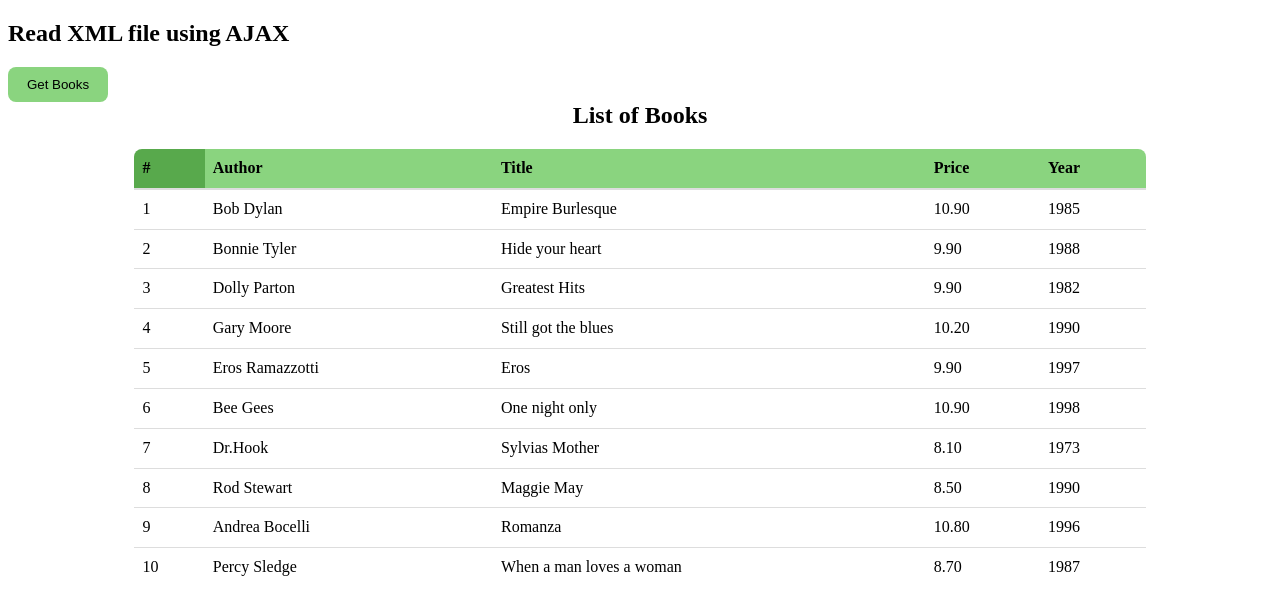
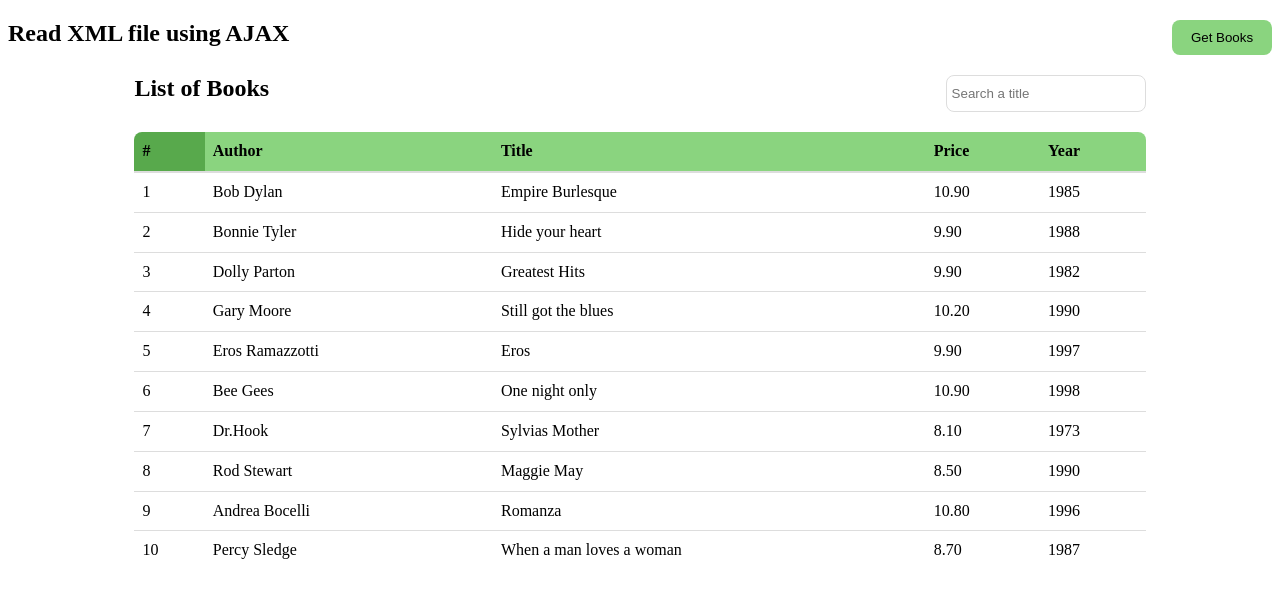
Before and after one commit to IsmailBourbie/AJAX-XML, a plain HTML site: page index.html in a window 1280 px wide. Both pictures are taken after a click on the button "Get Books". Drawn offline with Linux system fonts and the light colour scheme.

Commit message:
add description paragraph, add search input

```diff
--- a/index.html
+++ b/index.html
@@ -4,11 +4,27 @@
     <title>AJAX XML</title>
 <body>
 
+    <header>
+        <div class="header-title">
             <h2>Read XML file using AJAX</h2>
+        </div>
+        <div class="header-btn">
+            <button id="send" type="button">Get Books</button>
+        </div>
+    </header>
 
-    <button id="send" type="button">Get Books</button>
+    <section id="page-desc" class="description">
+        <p>Lorem ipsum dolor sit amet consectetur adipisicing elit. Cupiditate iusto, mollitia dignissimos suscipit, odio necessitatibus dolorem molestias molestiae nulla voluptatibus ut rerum laborum quisquam dolor ipsa totam. Consectetur eum similique non? Vero facere maxime, sequi labore quae dignissimos eos numquam!</p>
+    </section>
+    <div id="result-container" class="container">
+        <div class="container-header">
+            <div class="headerTitle">
                 <h2 id="tableTitle">List of Books</h2>
-
+            </div>
+            <div id="searchTitle">
+                <input type="search" placeholder="Search a title">
+            </div>
+        </div>
         <div id="displayData">
             <table id="demo">
                 <thead>
@@ -23,6 +39,7 @@
                 <tbody id="tableBody"></tbody>
             </table>
         </div>
+    </div>
     <script src="plugins.js"></script>
 
 </body>
--- a/main.css
+++ b/main.css
@@ -13,23 +13,60 @@ button#send:hover {
     opacity: .9;
 }
 
-button#send:focus {
+button:focus, input:focus {
     outline: none;
 }
-h2#tableTitle {
+
+section {
+    width: 50%;
+    margin: 160px auto;
+}
+section p {
     text-align: center;
-    margin-top: 0px;
+    font-size: 20px;
+    line-height: 1.5em;
+    word-spacing: .1em;
+    color: #676767;
+}
+div.container {
+    width: 80%;
+    margin: auto;
     display: none;
 }
+div.container .container-header, header {
+    overflow: hidden;
+    margin-top: 20px;
+}
+div.container .container-header .headerTitle, header .header-title{
+    float: left;
+}
+
+div.container .container-header .headerTitle h2, header .header-title h2{
+    margin: 0;
+}
+
+div.container .container-header .searchTitle, header .header-btn{
+    float: right;
+}
+div#searchTitle {
+    margin: auto;
+    text-align: center;
+    float: right;
+}
+
+div#searchTitle input {
+    padding: 10px 5px;
+    width: 200px;
+    border-radius: 8px;
+    border: 1px solid #ddd;
+}
+
 div#displayData table {
     width: 100%;
-    display: none;
     border-collapse: collapse;
     border-spacing: 0;
 }
 div#displayData {
-    margin: auto;
-    width: 80%;
     border-radius: 8px;
     margin-top: 20px;
     overflow-y: auto;
--- a/plugins.js
+++ b/plugins.js
@@ -64,8 +64,8 @@ function displayResult(xml) {
     table.appendChild(tbody);
 
     // show the table and title
-    table.style.display = "table";
-    document.getElementById("tableTitle").style.display = "block";
+    document.getElementById("page-desc").style.display = "none";
+    document.getElementById("result-container").style.display = "block";
 }
 
 // on th Click sort the table and change the style
```
Lines whose indentation alone changed are shown as unchanged.
